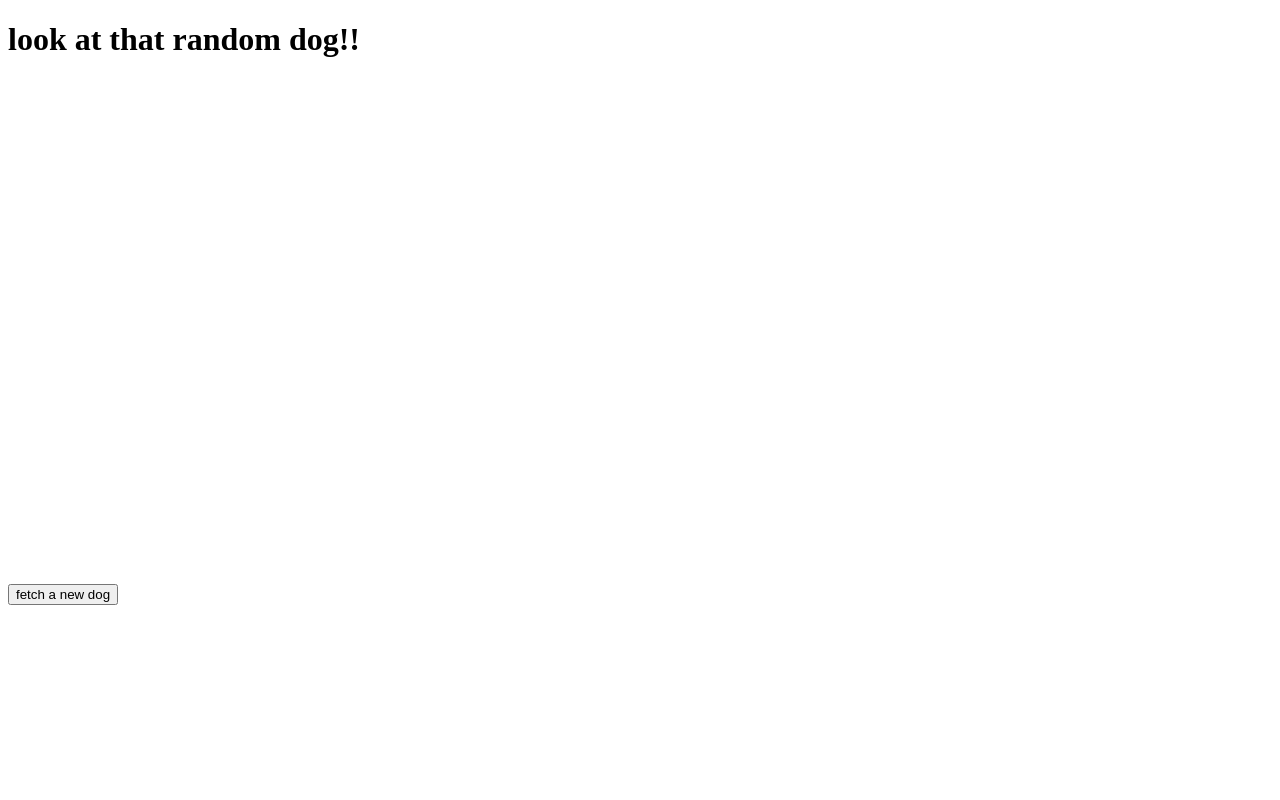
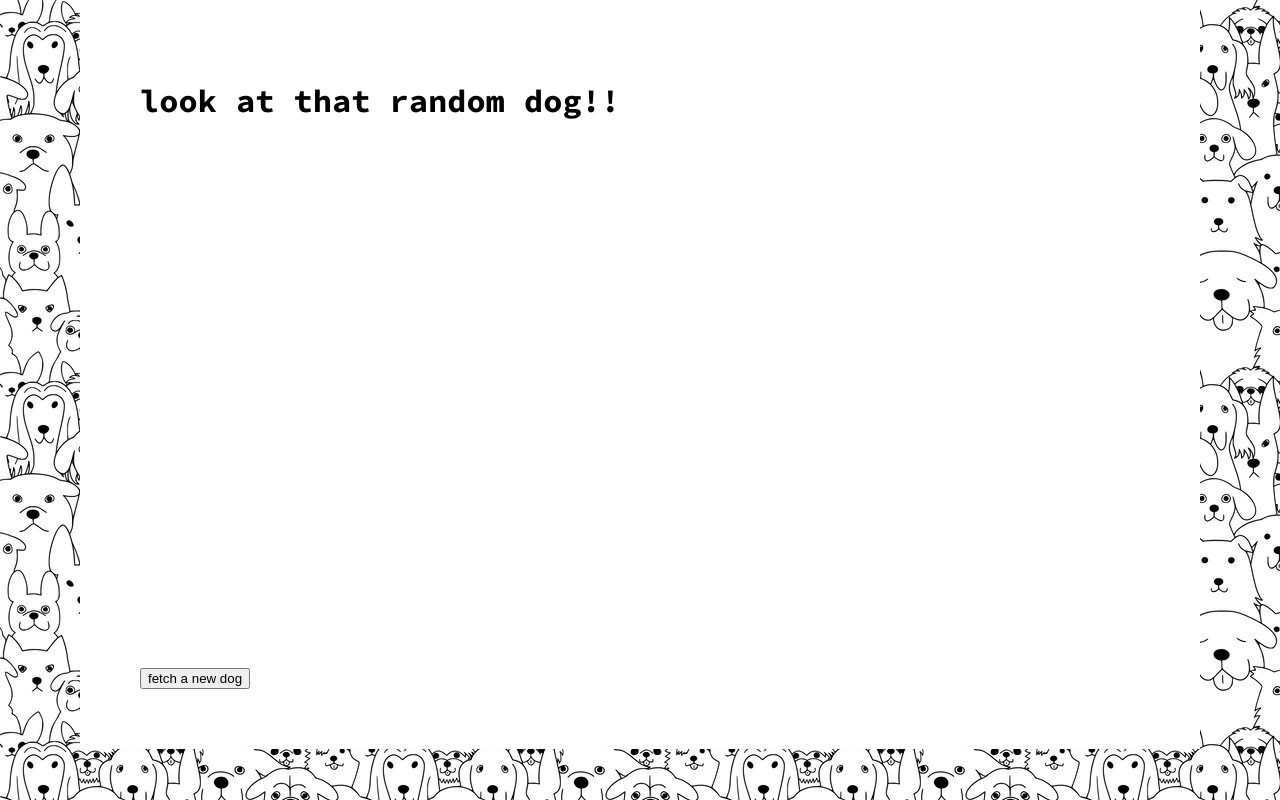
Before and after one commit to timrrrr/API-task, a plain HTML site: page index.html in a window 1280 px wide. Drawn offline with Linux system fonts and the light colour scheme.

Commit message:
visual update :)

```diff
--- a/index.html
+++ b/index.html
@@ -4,13 +4,19 @@
     <meta charset="UTF-8">
     <meta http-equiv="X-UA-Compatible" content="IE=edge">
     <meta name="viewport" content="width=device-width, initial-scale=1.0">
-    <title>Document</title>
+    <title>random dogs!!</title>
+    <link href="style.css" rel="stylesheet">
+
 </head>
 <body>
-    <h1>look at that random dog!!</h1>
-    <img id="image" height="500px">
-    <br>
-    <button id="btnClick">fetch a new dog</button>
+    <div class="content">
+        <h1>look at that random dog!!</h1>
+        <img id="image" height="500px">
+        <br>
+        <br>
+        <button id="btnClick">fetch a new dog</button>
+    </div>
+
 
 </body>
 
@@ -20,6 +26,7 @@
 
 
     btn.addEventListener('click', function() {
+
         fetch("https://dog.ceo/api/breeds/image/random")
             .then(res => res.json())
             .then(result => {
@@ -28,17 +35,6 @@
             })
             .catch(err => console.log(err))
     })
-
-
-
-    // const api_url = 'https://dog.ceo/api/breed/Husky/images/random'
-
-    // async function getHusky() {
-    //     const response = await fetch(api_url);
-    //     console.log(response);
-    // }
-
-    // getHusky();
 </script>
 
 
--- /dev/null
+++ b/style.css
@@ -0,0 +1,14 @@
+@import url('https://fonts.googleapis.com/css2?family=Source+Code+Pro:wght@400;700&display=swap');
+
+body {
+    margin: 0px;
+    font-family: 'Source Code Pro', monospace;
+    background-image: url("images/bg1.jpeg");
+}
+
+.content {
+    width: 1000px;
+    margin: auto;
+    background-color: white;
+    padding: 60px;
+}
```
Also changed, not shown: images/bg1.jpeg (added), 1 other file.
